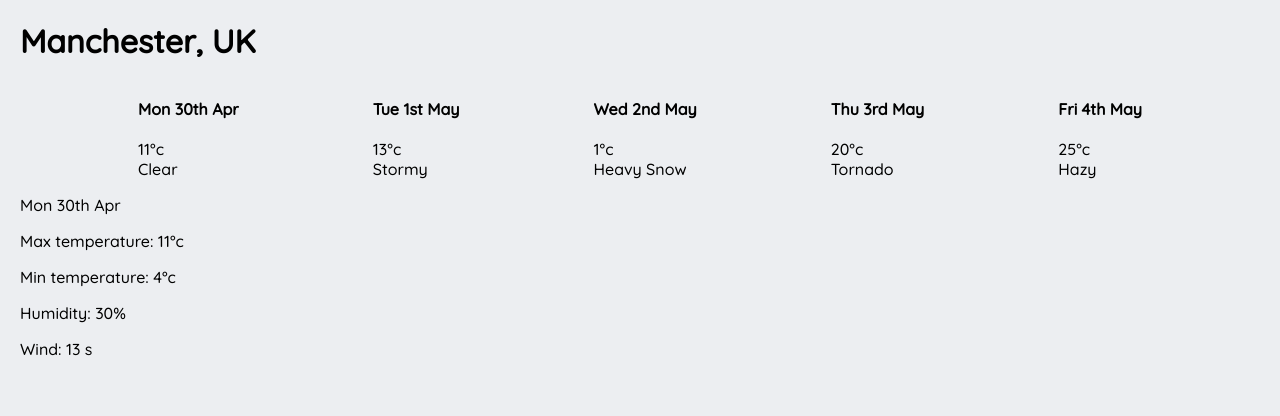
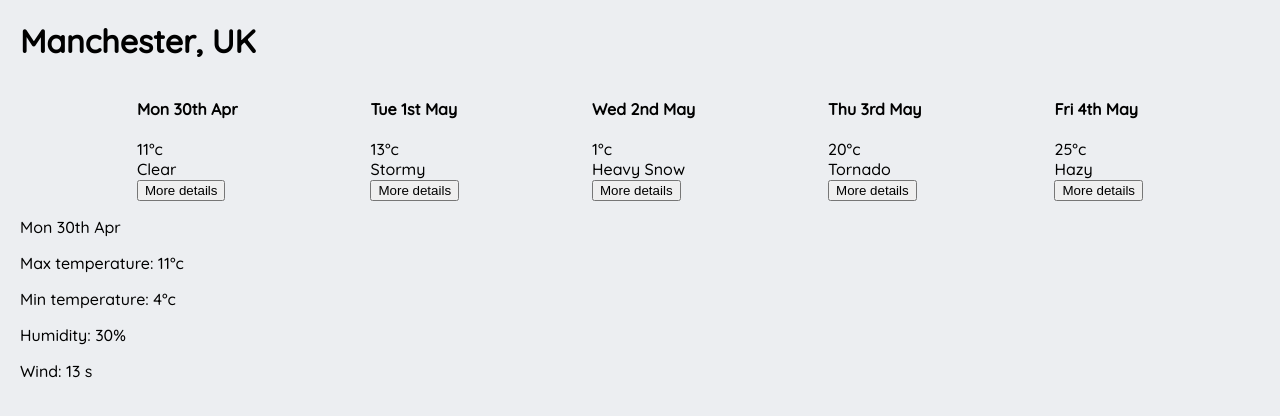
Before and after one commit to matt-j-e/weather-app, a React (Create React App) app: page / in a window 1280 px wide. Shown: the top 416 px of the page. Built offline with nearby package versions, Linux system fonts and the light colour scheme; some icons are missing.

Commit message:
Passed state-handling function down to ForecastSummary and added Event Handler to 'More details' button. Forecast Details now updates on clicking the buttons

```diff
--- a/src/components/App.js
+++ b/src/components/App.js
@@ -12,10 +12,17 @@ function App({ forecasts, location }) {
     (forecast) => forecast.date === selectedDate
   );
 
+  const handleForecastSelect = (date) => {
+    setSelectedDate(date);
+  };
+
   return (
     <div className="weather-app">
       <LocationDetails city={location.city} country={location.country} />
-      <ForecastSummaries forecasts={forecasts} />
+      <ForecastSummaries
+        forecasts={forecasts}
+        onForecastSelect={handleForecastSelect}
+      />
       <ForecastDetails forecast={selectedForecast} />
     </div>
   );
--- a/src/components/ForecastSummaries.js
+++ b/src/components/ForecastSummaries.js
@@ -3,11 +3,17 @@ import PropTypes from "prop-types";
 import "../styles/ForecastSummaries.css";
 import ForecastSummary from "./ForecastSummary";
 
-const ForecastSummaries = ({ forecasts }) => {
+const ForecastSummaries = ({ forecasts, onForecastSelect }) => {
   return (
     <div className="forecast-summaries">
       {forecasts.map((forecast) => {
-        return <ForecastSummary forecast={forecast} key={forecast.date} />;
+        return (
+          <ForecastSummary
+            forecast={forecast}
+            key={forecast.date}
+            onSelect={onForecastSelect}
+          />
+        );
       })}
     </div>
   );
@@ -15,6 +21,7 @@ const ForecastSummaries = ({ forecasts }) => {
 
 ForecastSummaries.propTypes = {
   forecasts: PropTypes.arrayOf(PropTypes.object).isRequired,
+  onForecastSelect: PropTypes.func.isRequired,
 };
 
 export default ForecastSummaries;
--- a/src/components/ForecastSummary.js
+++ b/src/components/ForecastSummary.js
@@ -3,7 +3,7 @@ import PropTypes from "prop-types";
 import WeatherIcon from "react-icons-weather";
 import moment from "moment";
 
-const ForecastSummary = ({ forecast }) => {
+const ForecastSummary = ({ forecast, onSelect }) => {
   const { date, description, icon, temperature } = forecast;
   return (
     <div className="forecast-summary">
@@ -17,6 +17,9 @@ const ForecastSummary = ({ forecast }) => {
         {temperature.max}&deg;c
       </div>
       <div className="forecast-summary__description">{description}</div>
+      <button type="button" onClick={() => onSelect(date)}>
+        More details
+      </button>
     </div>
   );
 };
@@ -31,6 +34,7 @@ ForecastSummary.propTypes = {
       min: PropTypes.number,
     }).isRequired,
   }).isRequired,
+  onSelect: PropTypes.func.isRequired,
 };
 
 export default ForecastSummary;
```
